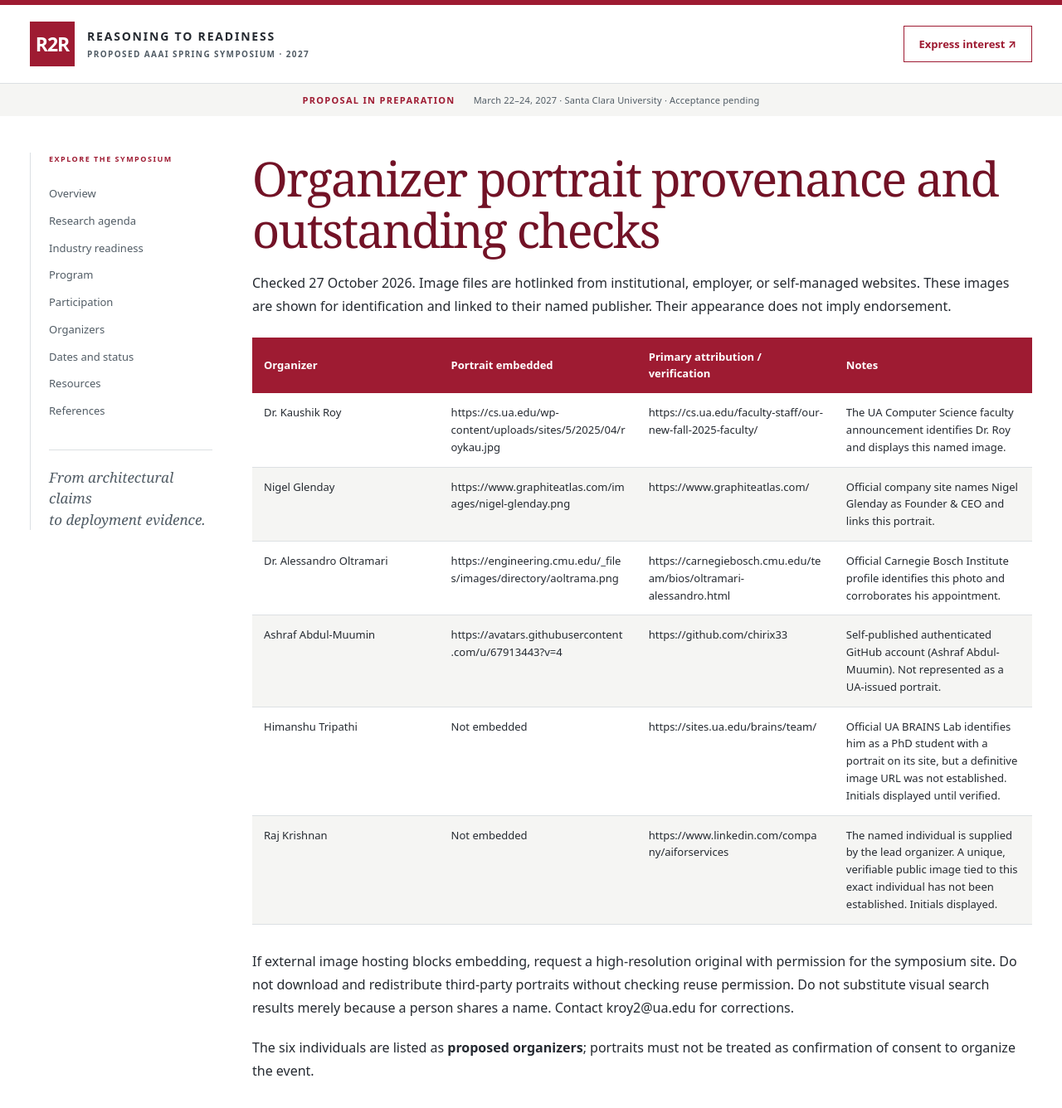
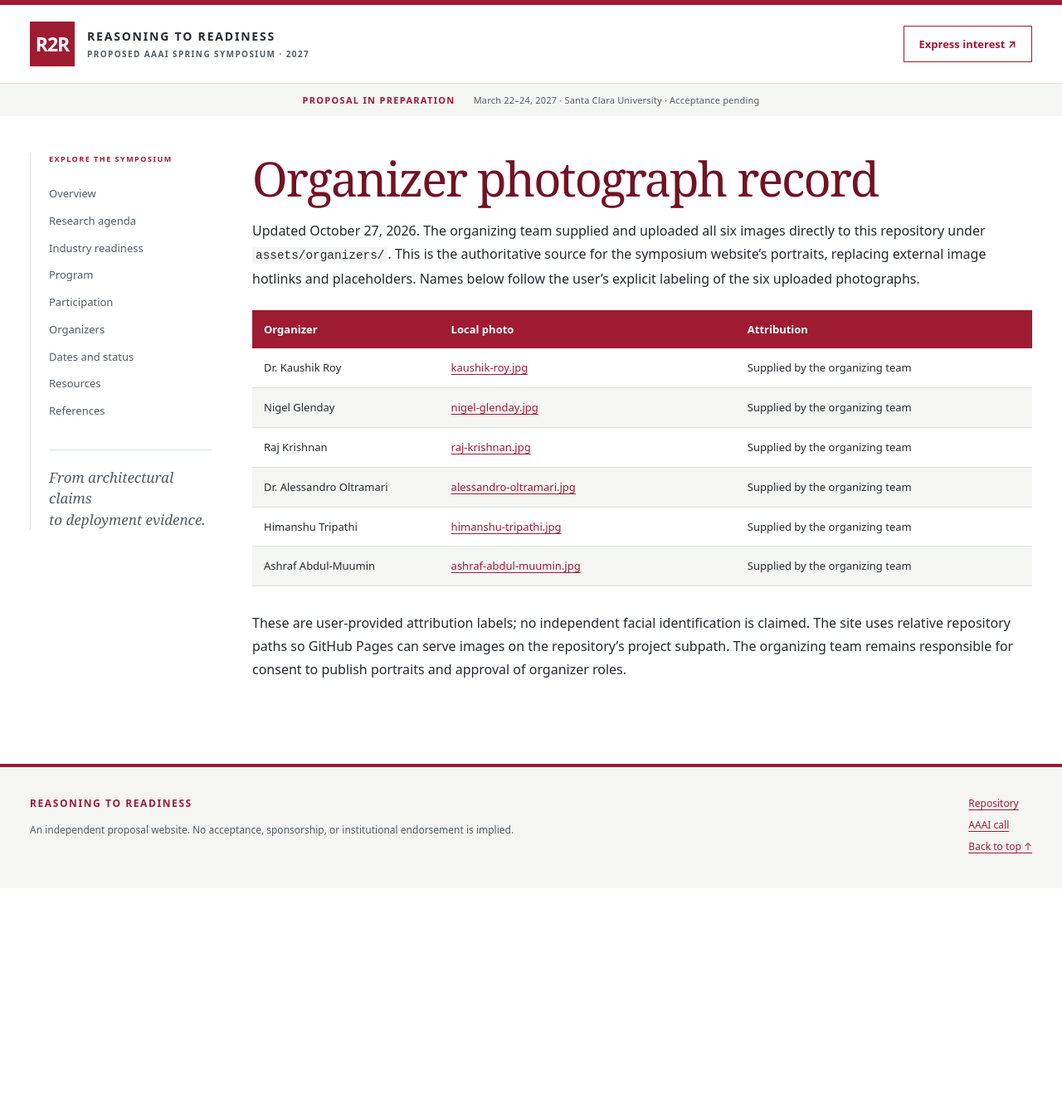
Before and after one commit to kauroy1994/AAAI-Symposium-Concept, a Jekyll site: the page built from PHOTO-SOURCES.md, in a window 1280 px wide and 1400 px high. Shown: the top 1336 px of the window at 83% size. Built offline with Jekyll 4.4.1, drawn with Linux system fonts in a browser that asks for light colours; our own code applies the rules of GitHub Pages for plain Markdown files.

Commit message:
Update portrait provenance to six supplied local image assets

```diff
--- a/PHOTO-SOURCES.md
+++ b/PHOTO-SOURCES.md
@@ -1,16 +1,14 @@
-# Organizer portrait provenance and outstanding checks
+# Organizer photograph record
 
-Checked 27 October 2026. Image files are hotlinked from institutional, employer, or self-managed websites. These images are shown for identification and linked to their named publisher. Their appearance does not imply endorsement.
+Updated October 27, 2026. The organizing team supplied and uploaded all six images directly to this repository under `assets/organizers/`. This is the authoritative source for the symposium website's portraits, replacing external image hotlinks and placeholders. Names below follow the user's explicit labeling of the six uploaded photographs.
 
-| Organizer | Portrait embedded | Primary attribution / verification | Notes |
-| --- | --- | --- | --- |
-| Dr. Kaushik Roy | https://cs.ua.edu/wp-content/uploads/sites/5/2025/04/roykau.jpg | https://cs.ua.edu/faculty-staff/our-new-fall-2025-faculty/ | The UA Computer Science faculty announcement identifies Dr. Roy and displays this named image. |
-| Nigel Glenday | https://www.graphiteatlas.com/images/nigel-glenday.png | https://www.graphiteatlas.com/ | Official company site names Nigel Glenday as Founder & CEO and links this portrait. |
-| Dr. Alessandro Oltramari | https://engineering.cmu.edu/_files/images/directory/aoltrama.png | https://carnegiebosch.cmu.edu/team/bios/oltramari-alessandro.html | Official Carnegie Bosch Institute profile identifies this photo and corroborates his appointment. |
-| Ashraf Abdul-Muumin | https://avatars.githubusercontent.com/u/67913443?v=4 | https://github.com/chirix33 | Self-published authenticated GitHub account (Ashraf Abdul-Muumin). Not represented as a UA-issued portrait. |
-| Himanshu Tripathi | Not embedded | https://sites.ua.edu/brains/team/ | Official UA BRAINS Lab identifies him as a PhD student with a portrait on its site, but a definitive image URL was not established. Initials displayed until verified. |
-| Raj Krishnan | Not embedded | https://www.linkedin.com/company/aiforservices | The named individual is supplied by the lead organizer. A unique, verifiable public image tied to this exact individual has not been established. Initials displayed. |
+| Organizer | Local photo | Attribution |
+| --- | --- | --- |
+| Dr. Kaushik Roy | [kaushik-roy.jpg](assets/organizers/kaushik-roy.jpg) | Supplied by the organizing team |
+| Nigel Glenday | [nigel-glenday.jpg](assets/organizers/nigel-glenday.jpg) | Supplied by the organizing team |
+| Raj Krishnan | [raj-krishnan.jpg](assets/organizers/raj-krishnan.jpg) | Supplied by the organizing team |
+| Dr. Alessandro Oltramari | [alessandro-oltramari.jpg](assets/organizers/alessandro-oltramari.jpg) | Supplied by the organizing team |
+| Himanshu Tripathi | [himanshu-tripathi.jpg](assets/organizers/himanshu-tripathi.jpg) | Supplied by the organizing team |
+| Ashraf Abdul-Muumin | [ashraf-abdul-muumin.jpg](assets/organizers/ashraf-abdul-muumin.jpg) | Supplied by the organizing team |
 
-If external image hosting blocks embedding, request a high-resolution original with permission for the symposium site. Do not download and redistribute third-party portraits without checking reuse permission. Do not substitute visual search results merely because a person shares a name. Contact kroy2@ua.edu for corrections.
-
-The six individuals are listed as **proposed organizers**; portraits must not be treated as confirmation of consent to organize the event.
+These are user-provided attribution labels; no independent facial identification is claimed. The site uses relative repository paths so GitHub Pages can serve images on the repository's project subpath. The organizing team remains responsible for consent to publish portraits and approval of organizer roles.
```
